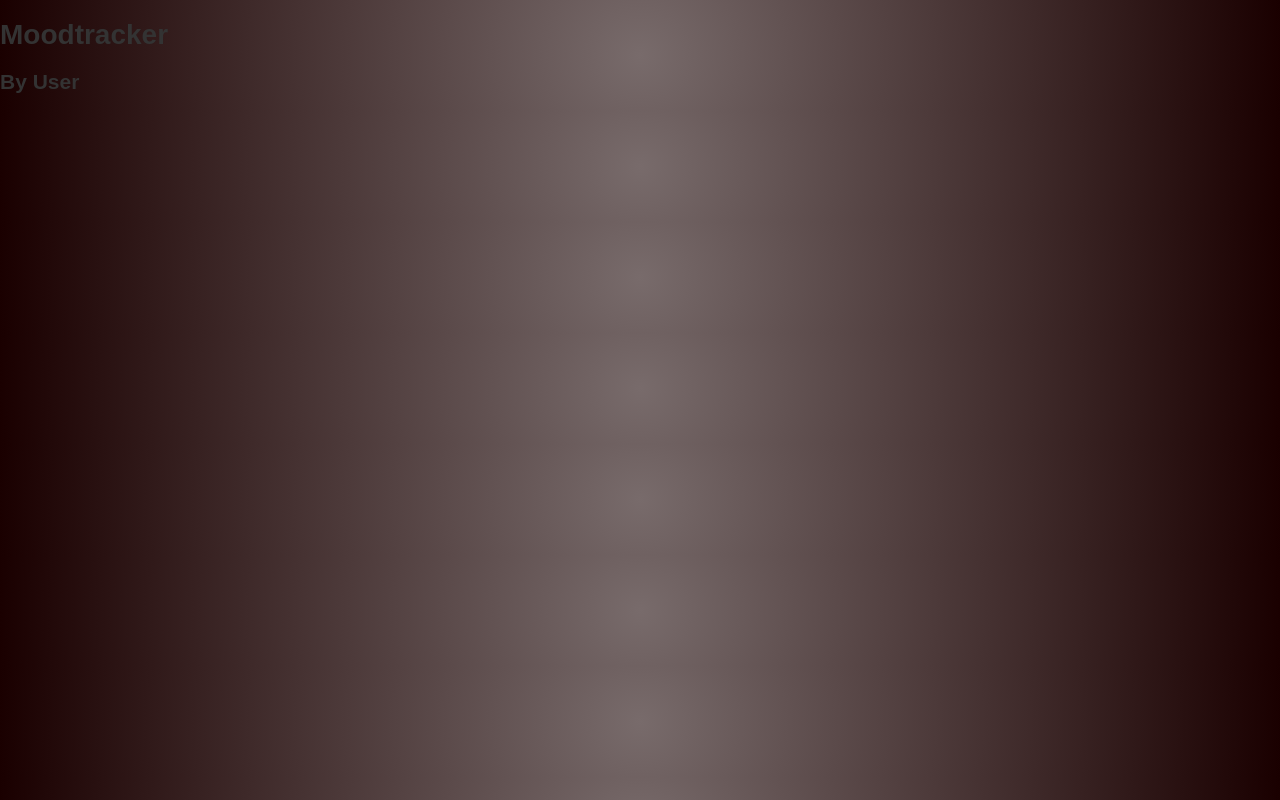
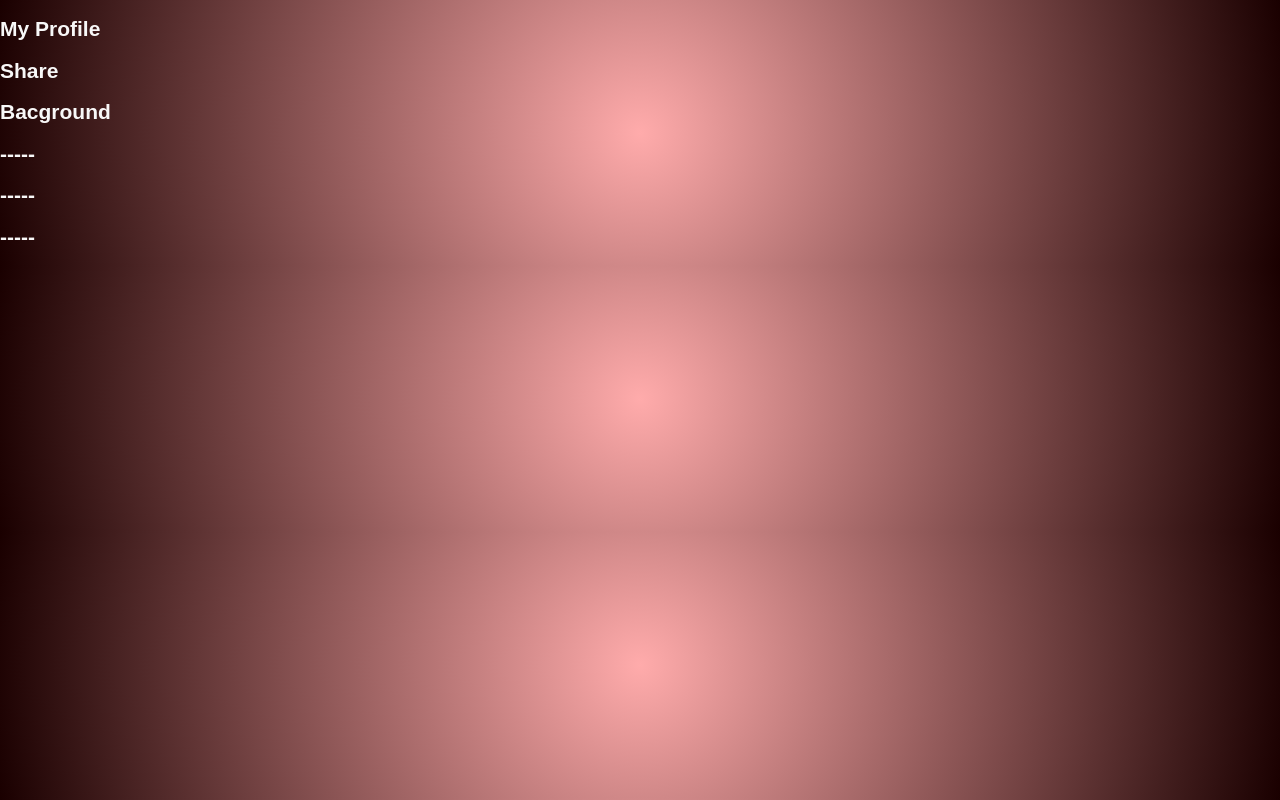
Before and after one commit to Tiger03z/Tverfaglig-programerigs-oppgave, a plain HTML site: page settings.html in a window 1280 px wide. Drawn offline with Linux system fonts and the light colour scheme.

Commit message:
laget mer html filer med baik tekst osv

```diff
--- a/css/style.css
+++ b/css/style.css
@@ -1,8 +1,8 @@
 body {
-    background: radial-gradient(circle, #786b6b, #1a0000);
+    background: radial-gradient(circle, #ffabab, #1a0000);
     font-family: Arial, Helvetica, sans-serif;
     font-size: 14px;
-    color: #333;
+    color: #f8f8f8;
     margin: 0;
 }
 
--- a/settings.html
+++ b/settings.html
@@ -3,16 +3,17 @@
     <head>
         <meta charset="UTF-8">
         <meta name="viewport" content="width=device-width, initial-scale=1.0">
-        <title>My mood trackere</title>
+        <title>Settings</title>
         <link rel="stylesheet" href="css/style.css">
     </head>
     <body>
         <div>
-            <h1>Moodtracker</h1>
-        </div>
-
-        <div>
-            <h2>By User</h2>
+            <h2>My Profile</h2>
+            <h2>Share</h2>
+            <h2>Bacground</h2>
+            <h2>-----</h2>
+            <h2>-----</h2>
+            <h2>-----</h2>
         </div>
     </body>
 </html>
```
Also changed, not shown: menu.html (+5 -3 lines).
